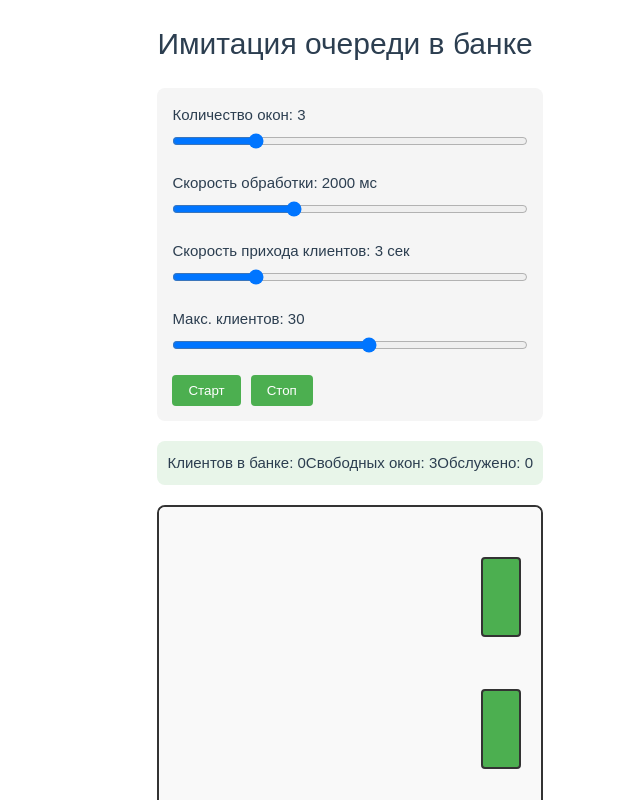
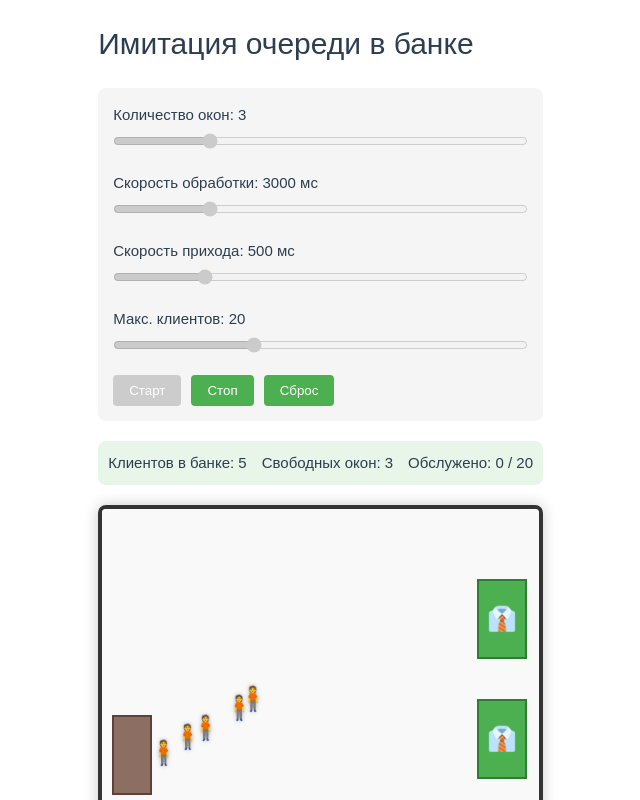
Before and after one commit to TurkovaEN/Praktika2025, a Vue app: page / in a window 1280 px wide. Both pictures are taken after a click on the button "Старт". Shown: the top 800 px of the page, without its empty margins (77-717 px from the left). Built offline with nearby package versions, Linux system fonts and the light colour scheme.

Commit message:
Added a patience system and exit animation

```diff
--- a/src/App.vue
+++ b/src/App.vue
@@ -1,233 +1,413 @@
 <template>
   <div class="bank-simulation">
+    <!-- Заголовок симуляции -->
     <h1>Имитация очереди в банке</h1>
 
+    <!-- Панель управления параметрами -->
     <div class="controls">
+      <!-- Регулировка количества окон -->
       <div class="slider-group">
         <label>Количество окон: {{ counterCount }}</label>
-        <input type="range" min="1" max="10" v-model.number="counterCount">
+        <input type="range" min="1" max="10" v-model.number="counterCount" :disabled="isRunning">
       </div>
 
+      <!-- Регулировка скорости обработки -->
       <div class="slider-group">
         <label>Скорость обработки: {{ processSpeed }} мс</label>
-        <input type="range" min="500" max="5000" step="100" v-model.number="processSpeed">
+        <input type="range" min="1000" max="10000" step="100" v-model.number="processSpeed" :disabled="isRunning">
       </div>
 
+      <!-- Регулировка скорости прихода клиентов -->
       <div class="slider-group">
-        <label>Скорость прихода клиентов: {{ arrivalRate }} сек</label>
-        <input type="range" min="1" max="10" v-model.number="arrivalRate">
+        <label>Скорость прихода: {{ arrivalRate }} мс</label>
+        <input type="range" min="100" max="2000" step="50" v-model.number="arrivalRate" :disabled="isRunning">
       </div>
 
+      <!-- Регулировка максимального количества клиентов -->
       <div class="slider-group">
-        <label>Макс. клиентов: {{ maxCapacity }}</label>
-        <input type="range" min="5" max="50" v-model.number="maxCapacity">
+        <label>Макс. клиентов: {{ maxCustomers }}</label>
+        <input type="range" min="5" max="50" v-model.number="maxCustomers" :disabled="isRunning">
       </div>
 
-      <button @click="startSimulation">Старт</button>
-      <button @click="stopSimulation">Стоп</button>
+      <!-- Кнопки управления симуляцией -->
+      <div class="button-group">
+        <button @click="startSimulation" :disabled="isRunning">Старт</button>
+        <button @click="stopSimulation" :disabled="!isRunning">Стоп</button>
+        <button @click="resetSimulation">Сброс</button>
+      </div>
     </div>
 
+    <!-- Панель статистики -->
     <div class="stats">
       <div>Клиентов в банке: {{ bank.clients.length }}</div>
       <div>Свободных окон: {{ availableCounters }}</div>
-      <div>Обслужено: {{ servedClients }}</div>
+      <div>Обслужено: {{ servedClients }} / {{ maxCustomers }}</div>
+      <div v-if="simulationFinished" class="simulation-finished">Симуляция окончена!</div>
     </div>
 
+    <!-- Визуализация банка -->
     <div class="bank-visualization" ref="bankArea">
-      <div class="bank-hall">
-        <div
-          v-for="client in bank.clients"
-          :key="client.id"
-          class="client"
-          :style="{
-            left: client.position.x + 'px',
-            top: client.position.y + 'px',
-            backgroundColor: `hsl(${client.id * 10 % 360}, 70%, 50%)`
-          }"
-        ></div>
-      </div>
+      <div class="bank-walls">
+        <!-- Входная дверь -->
+        <div class="entrance-door"></div>
 
+        <!-- Окна обслуживания -->
         <div
           v-for="counter in bank.counters"
           :key="counter.id"
-        class="counter"
+          class="service-window"
           :style="{
             left: counter.position.x + 'px',
             top: counter.position.y + 'px',
             backgroundColor: counter.isAvailable ? '#4CAF50' : '#F44336'
           }"
         >
-        <span v-if="counter.currentClient">🕒</span>
+          <!-- Иконка кассира или часов -->
+          <span v-if="counter.currentClient">⏱️</span>
+          <span v-else>👔</span>
+        </div>
+
+        <!-- Клиенты в банке -->
+        <div
+          v-for="client in bank.clients"
+          :key="client.id"
+          class="client"
+          :class="{ 'client-leaving': client.isLeaving }"
+          :style="{
+            left: client.position.x + 'px',
+            top: client.position.y + 'px'
+          }"
+        >
+          <span class="client-emoji">🧍</span>
+        </div>
       </div>
     </div>
   </div>
 </template>
 
 <script>
-import { Bank, Counter, Client } from './models/Bank';
+// Класс, описывающий банк
+export class Bank {
+  constructor(maxCapacity) {
+    this.maxCapacity = maxCapacity; // Максимальная вместимость
+    this.clients = []; // Массив клиентов
+    this.counters = []; // Массив окон
+  }
+}
+
+// Класс, описывающий окно обслуживания
+export class Counter {
+  constructor(id, processTime) {
+    this.id = id; // ID окна
+    this.processTime = processTime; // Время обработки
+    this.currentClient = null; // Текущий клиент
+    this.isAvailable = true; // Свободно ли окно
+    this.position = { x: 0, y: 0 }; // Позиция на экране
+  }
+}
+
+// Класс, описывающий клиента
+export class Client {
+  static nextId = 1; // Счетчик для генерации ID
+
+  constructor() {
+    this.id = Client.nextId++; // Уникальный ID
+    this.position = { x: 0, y: 0 }; // Текущая позиция
+    this.targetPosition = null; // Целевая позиция
+    this.targetCounter = null; // Целевое окно
+    this.speed = 0.5 + Math.random(); // Скорость движения
+    this.isWaiting = false; // Ожидает ли у окна
+    this.patience = 5000 + Math.random() * 10000; // Время до ухода без обслуживания
+    this.enteredTime = Date.now(); // Время входа
+    this.isLeaving = false; // Уходит ли клиент
+  }
+}
 
 export default {
   data() {
     return {
-      bank: new Bank(20),
-      counterCount: 3,
-      processSpeed: 2000,
-      arrivalRate: 3,
-      maxCapacity: 30,
-      servedClients: 0,
-      simulationInterval: null,
-      clientInterval: null,
-      animationFrame: null
+      bank: new Bank(50), // Экземпляр банка
+      counterCount: 3, // Количество окон
+      processSpeed: 3000, // Скорость обработки (мс)
+      arrivalRate: 500, // Скорость прихода клиентов (мс)
+      maxCustomers: 20, // Максимальное число клиентов
+      servedClients: 0, // Число обслуженных клиентов
+      totalEntered: 0, // Всего вошло клиентов
+      isRunning: false, // Идет ли симуляция
+      simulationFinished: false, // Завершена ли симуляция
+      intervals: [] // Массив интервалов
     };
   },
+
   computed: {
+    // Количество свободных окон
     availableCounters() {
       return this.bank.counters.filter(c => c.isAvailable).length;
     }
   },
+
   watch: {
-    counterCount: {
-      handler(newVal) {
+    // При изменении количества окон
+    counterCount(newVal) {
       this.initializeCounters(newVal);
     },
-      immediate: true
-    },
+    // При изменении скорости обработки
     processSpeed(newVal) {
-      this.bank.counters.forEach(counter => {
-        counter.processTime = newVal;
-      });
+      this.bank.counters.forEach(c => c.processTime = newVal);
     }
   },
+
   mounted() {
+    // Инициализация при загрузке компонента
     this.initializeCounters();
     this.setupBankDimensions();
     window.addEventListener('resize', this.setupBankDimensions);
   },
+
   beforeUnmount() {
+    // Очистка при размонтировании компонента
     this.stopSimulation();
     window.removeEventListener('resize', this.setupBankDimensions);
-    cancelAnimationFrame(this.animationFrame);
   },
+
   methods: {
-    initializeCounters(newCount = this.counterCount) {
-      this.bank.counters = Array.from({ length: newCount }, (_, i) => {
+    // Инициализация окон
+    initializeCounters(count = this.counterCount) {
+      this.bank.counters = Array.from({ length: count }, (_, i) => {
         return new Counter(i + 1, this.processSpeed);
       });
       this.positionCounters();
     },
 
+    // Позиционирование окон
     positionCounters() {
       if (!this.$refs.bankArea) return;
 
-      const bankWidth = this.$refs.bankArea.clientWidth;
-      const bankHeight = this.$refs.bankArea.clientHeight;
+      const bankRect = this.$refs.bankArea.getBoundingClientRect();
+      const offset = 70;
 
-      this.bank.counters.forEach((counter, index) => {
+      this.bank.counters.forEach((counter, i) => {
         counter.position = {
-          x: bankWidth - 60,
-          y: 50 + index * (bankHeight - 100) / this.counterCount
+          x: bankRect.width - offset,
+          y: offset + i * (bankRect.height - 2 * offset) / this.counterCount
         };
       });
     },
 
+    // Обновление размеров банка
     setupBankDimensions() {
-      this.$nextTick(() => {
-        this.positionCounters();
-      });
+      this.$nextTick(this.positionCounters);
     },
 
+    // Запуск симуляции
     startSimulation() {
-      this.stopSimulation();
-      this.bank = new Bank(this.maxCapacity);
-      this.servedClients = 0;
-      this.initializeCounters();
+      this.resetSimulation();
+      this.isRunning = true;
 
-      this.clientInterval = setInterval(() => {
-        if (this.bank.clients.length < this.maxCapacity) {
+      // Интервал для добавления новых клиентов
+      this.intervals.push(setInterval(() => {
+        if (this.totalEntered >= this.maxCustomers) return;
+
         const client = new Client();
         client.position = {
-            x: 30,
-            y: 30 + Math.random() * (this.$refs.bankArea.clientHeight - 60)
+          x: 50,
+          y: this.$refs.bankArea.clientHeight / 2
         };
+        client.targetPosition = this.getRandomPosition();
 
-          const freeCounter = this.bank.counters.find(c => c.isAvailable);
-          if (freeCounter) {
-            client.targetPosition = {
-              x: freeCounter.position.x - 30,
-              y: freeCounter.position.y
-            };
-          } else {
-            client.targetPosition = {
-              x: 50 + Math.random() * (this.$refs.bankArea.clientWidth - 150),
-              y: 50 + Math.random() * (this.$refs.bankArea.clientHeight - 100)
-            };
+        this.bank.clients.push(client);
+        this.totalEntered++;
+      }, this.arrivalRate));
+
+      // Основной цикл анимации и логики
+      this.intervals.push(setInterval(() => {
+        const now = Date.now();
+
+        this.bank.clients.forEach(client => {
+          // Клиент может уйти без обслуживания
+          if (!client.isWaiting && !client.targetCounter &&
+              now - client.enteredTime > client.patience &&
+              Math.random() < 0.005) {
+            this.makeClientLeave(client);
+            return;
           }
 
-          this.bank.addClient(client);
+          // Обработка уходящих клиентов
+          if (client.isLeaving) {
+            this.handleLeavingClient(client);
+            return;
+          }
 
-          if (freeCounter) {
-            this.serveClient(client, freeCounter);
+          // Назначение случайной цели, если нет текущей
+          if (!client.targetPosition) {
+            client.targetPosition = this.getRandomPosition();
           }
-        }
-      }, this.arrivalRate * 1000);
 
-      const animate = () => {
-        this.bank.clients.forEach(client => {
-          client.move();
-
-          if (client.targetPosition) {
+          // Движение к цели
           const dx = client.targetPosition.x - client.position.x;
           const dy = client.targetPosition.y - client.position.y;
           const distance = Math.sqrt(dx * dx + dy * dy);
 
-            if (distance < 5) {
-              const counter = this.bank.counters.find(c =>
-                !c.isAvailable && !c.currentClient
-              );
+          if (distance > 2) {
+            client.position.x += (dx / distance) * client.speed;
+            client.position.y += (dy / distance) * client.speed;
+          } else {
+            // Достигли цели
+            if (client.targetCounter) {
+              const counter = this.bank.counters.find(c => c.id === client.targetCounter);
+              if (counter && counter.isAvailable) {
+                this.serveClient(client, counter);
+              } else {
+                // Окно занято - идем гулять
+                client.targetPosition = this.getRandomPosition();
+                client.targetCounter = null;
+                client.isWaiting = false;
+              }
+            } else {
+              // Просто гуляем
+              client.targetPosition = this.getRandomPosition();
 
-              if (counter) {
-                this.serveClient(client, counter);
+              // Пытаемся найти свободное окно
+              if (Math.random() < 0.05 && !client.isWaiting) {
+                this.tryAssignToCounter(client);
               }
             }
           }
         });
 
-        this.animationFrame = requestAnimationFrame(animate);
-      };
+        // Назначение клиентов к свободным окнам (по одному на окно)
+        if (this.availableCounters > 0) {
+          const freeCounters = this.bank.counters.filter(c => c.isAvailable);
+          freeCounters.forEach(counter => {
+            const oldestClient = this.bank.clients
+              .filter(c => !c.isWaiting && !c.targetCounter && !c.isLeaving)
+              .sort((a, b) => a.id - b.id)[0]; // Берем самого "старого" клиента
 
-      animate();
-    },
-
-    async serveClient(client, counter) {
-      await counter.serveClient(client);
-      this.bank.removeClient(client.id);
-      this.servedClients++;
-
-      const waitingClient = this.bank.clients.find(c =>
-        !c.targetPosition ||
-        (Math.abs(c.targetPosition.x - (counter.position.x - 30)) < 5 &&
-         Math.abs(c.targetPosition.y - counter.position.y) < 5)
-      );
-
-      if (waitingClient) {
-        waitingClient.targetPosition = {
+            if (oldestClient) {
+              oldestClient.targetCounter = counter.id;
+              oldestClient.targetPosition = {
                 x: counter.position.x - 30,
                 y: counter.position.y
               };
-        this.serveClient(waitingClient, counter);
+              oldestClient.isWaiting = true;
+            }
+          });
+        }
+      }, 16));
+    },
+
+    // Попытка назначить клиента к окну
+    tryAssignToCounter(client) {
+      const freeCounter = this.bank.counters.find(c => c.isAvailable);
+      if (freeCounter) {
+        client.targetCounter = freeCounter.id;
+        client.targetPosition = {
+          x: freeCounter.position.x - 30,
+          y: freeCounter.position.y
+        };
+        client.isWaiting = true;
       }
     },
 
+    // Клиент решает уйти
+    makeClientLeave(client) {
+      client.isLeaving = true;
+      client.targetPosition = {
+        x: 30,
+        y: this.$refs.bankArea.clientHeight / 2
+      };
+    },
+
+    // Обработка ухода клиента
+    handleLeavingClient(client) {
+      const dx = client.targetPosition.x - client.position.x;
+      const dy = client.targetPosition.y - client.position.y;
+      const distance = Math.sqrt(dx * dx + dy * dy);
+
+      if (distance > 2) {
+        client.position.x += (dx / distance) * client.speed * 1.5;
+        client.position.y += (dy / distance) * client.speed * 1.5;
+      } else {
+        // Клиент вышел
+        this.bank.clients = this.bank.clients.filter(c => c.id !== client.id);
+      }
+    },
+
+    // Обслуживание клиента
+    async serveClient(client, counter) {
+      client.isWaiting = false;
+      counter.isAvailable = false;
+      counter.currentClient = client;
+
+      // Имитация времени обслуживания
+      await new Promise(resolve => setTimeout(resolve, counter.processTime));
+
+      // Клиент уходит после обслуживания
+      client.isLeaving = true;
+      client.targetPosition = {
+        x: 30,
+        y: this.$refs.bankArea.clientHeight / 2
+      };
+
+      // Ждем пока клиент дойдет до выхода
+      await new Promise(resolve => {
+        const checkExit = setInterval(() => {
+          if (!client.targetPosition ||
+              Math.abs(client.position.x - 30) < 5) {
+            clearInterval(checkExit);
+            resolve();
+          }
+        }, 100);
+      });
+
+      // Удаляем клиента и обновляем счетчики
+      this.bank.clients = this.bank.clients.filter(c => c.id !== client.id);
+      counter.isAvailable = true;
+      counter.currentClient = null;
+      this.servedClients++;
+
+      // Проверка завершения симуляции
+      if (this.servedClients >= this.maxCustomers) {
+        this.finishSimulation();
+      }
+    },
+
+    // Остановка симуляции
     stopSimulation() {
-      clearInterval(this.simulationInterval);
-      clearInterval(this.clientInterval);
-      cancelAnimationFrame(this.animationFrame);
+      this.intervals.forEach(clearInterval);
+      this.intervals = [];
+      this.isRunning = false;
+    },
+
+    // Завершение симуляции
+    finishSimulation() {
+      this.stopSimulation();
+      this.simulationFinished = true;
+    },
+
+    // Сброс симуляции
+    resetSimulation() {
+      this.stopSimulation();
+      this.bank = new Bank(50);
+      this.servedClients = 0;
+      this.totalEntered = 0;
+      this.simulationFinished = false;
+      this.initializeCounters();
+    },
+
+    // Генерация случайной позиции в банке
+    getRandomPosition() {
+      return {
+        x: 100 + Math.random() * (this.$refs.bankArea.clientWidth - 200),
+        y: 50 + Math.random() * (this.$refs.bankArea.clientHeight - 100)
+      };
     }
   }
 };
 </script>
 
 <style scoped>
+/* Основные стили */
 .bank-simulation {
   font-family: Arial, sans-serif;
   max-width: 900px;
@@ -235,6 +415,7 @@ export default {
   padding: 20px;
 }
 
+/* Стили панели управления */
 .controls {
   margin: 20px 0;
   padding: 15px;
@@ -255,9 +436,14 @@ export default {
   width: 100%;
 }
 
+.button-group {
+  display: flex;
+  gap: 10px;
+  margin-top: 15px;
+}
+
 button {
   padding: 8px 16px;
-  margin-right: 10px;
   background: #4CAF50;
   color: white;
   border: none;
@@ -269,49 +455,90 @@ button:disabled {
   background: #cccccc;
 }
 
+/* Стили панели статистики */
 .stats {
   display: flex;
-  justify-content: space-around;
+  flex-wrap: wrap;
+  gap: 15px;
   margin: 20px 0;
   padding: 10px;
   background: #e8f5e9;
   border-radius: 8px;
 }
 
+.simulation-finished {
+  color: #f44336;
+  font-weight: bold;
+}
+
+/* Стили визуализации банка */
 .bank-visualization {
   position: relative;
   width: 100%;
   height: 500px;
-  border: 2px solid #333;
+  background-color: #f5f5f5;
+  border: 4px solid #333;
   border-radius: 8px;
   overflow: hidden;
+  box-shadow: 0 0 15px rgba(0,0,0,0.2);
 }
 
-.bank-hall {
+.bank-walls {
+  position: relative;
   width: 100%;
   height: 100%;
   background-color: #f9f9f9;
 }
 
-.client {
-  position: absolute;
-  width: 12px;
-  height: 12px;
-  border-radius: 50%;
-  transform: translate(-50%, -50%);
-  transition: left 0.1s linear, top 0.1s linear;
-}
-
-.counter {
+/* Стили входной двери */
+.entrance-door {
   position: absolute;
   width: 40px;
   height: 80px;
+  left: 10px;
+  top: 50%;
+  transform: translateY(-50%);
+  background-color: #8D6E63;
+  border: 2px solid #5D4037;
+}
+
+/* Стили окон обслуживания */
+.service-window {
+  position: absolute;
+  width: 50px;
+  height: 80px;
   background-color: #4CAF50;
-  border: 2px solid #333;
-  border-radius: 4px;
+  border: 2px solid #2E7D32;
   display: flex;
   align-items: center;
   justify-content: center;
-  font-size: 20px;
+  font-size: 24px;
+  z-index: 2;
+}
+
+/* Стили клиентов */
+.client {
+  position: absolute;
+  width: 30px;
+  height: 30px;
+  transform: translate(-50%, -50%);
+  transition: left 0.3s ease-out, top 0.3s ease-out;
+  display: flex;
+  flex-direction: column;
+  align-items: center;
+  z-index: 1;
+}
+
+.client-emoji {
+  font-size: 24px;
+  margin-bottom: 2px;
+  filter: drop-shadow(0 0 2px rgba(0,0,0,0.3));
+}
+
+/* Стили для уходящих клиентов */
+.client-leaving {
+  opacity: 0.7;
+  transform: translate(-50%, -50%) scale(0.9);
+  transition: all 0.5s ease-out;
 }
 </style>
```
Lines whose indentation alone changed are shown as unchanged.
